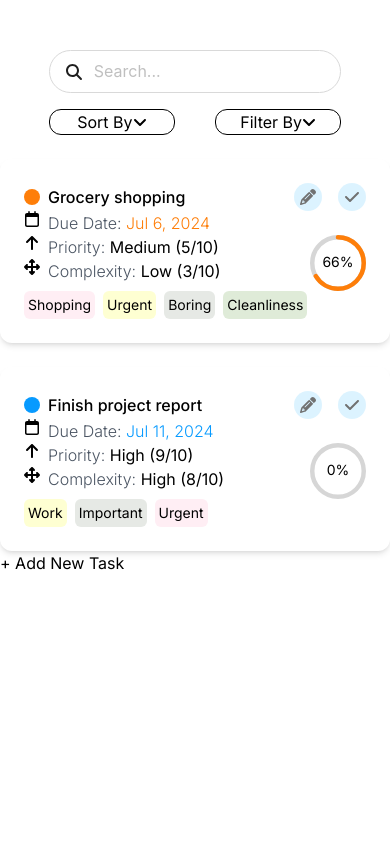
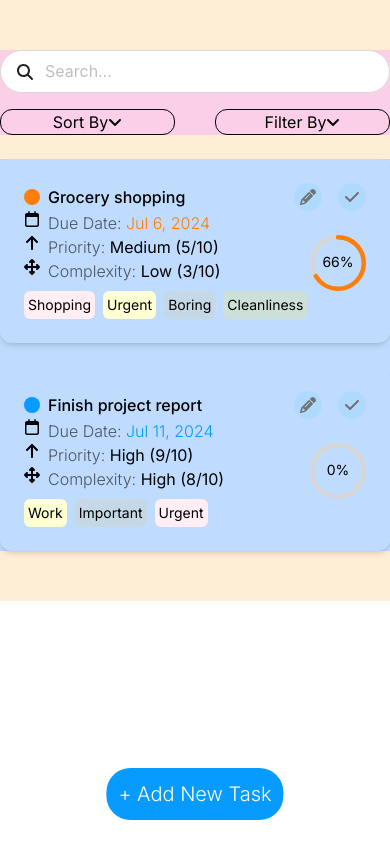
Before and after one commit to williamGarcia99x/Todo-React-app, a React (Vite) app: page /todos in a window 390 px wide. Built offline with nearby package versions, Linux system fonts and the light colour scheme.

Commit message:
styled Add New Task button and made responsive-design adjustments to main menu

```diff
--- a/src/App.jsx
+++ b/src/App.jsx
@@ -1,11 +1,28 @@
 import PageContainer from "./components/Layout/PageContainer";
-import AppRoutes from "./config/AppRoutes";
+import { BrowserRouter, Navigate, Route, Routes } from "react-router-dom";
+import MainMenu from "./pages/MainMenu/index";
+import TodoDetailedView from "./pages/TodoDetailedView/index";
+import EditTodo from "./pages/EditTodo/index";
+import AddNewTodo from "./pages/AddNewTodo/index";
+import { TodosProvider } from "./contexts/TodosContext";
 
 function App() {
   return (
-    <PageContainer>
-      <AppRoutes />
-    </PageContainer>
+    <div className="bg-slate-300">
+      <TodosProvider>
+        <BrowserRouter>
+          <Routes>
+            <Route index element={<Navigate replace to="todos" />} />
+            <Route path="todos" element={<MainMenu />} />
+            {/* Need to ensure ID exists before fully rendering TodoDetailedView. Otherwise route to the Page not Found page */}
+            <Route path="todos/:id" element={<TodoDetailedView />} />
+            <Route path="todos/edit/:id" element={<EditTodo />} />
+            <Route path="todos/new" element={<AddNewTodo />} />
+            <Route path="*" element={<div>Page Not Found</div>} />
+          </Routes>
+        </BrowserRouter>
+      </TodosProvider>
+    </div>
   );
 }
 
--- a/src/components/Layout/PageContainer.jsx
+++ b/src/components/Layout/PageContainer.jsx
@@ -1,5 +1,5 @@
 function PageContainer({ children }) {
-  return <div className="">{children}</div>;
+  return <div className="bg-slate-300">page container{children}</div>;
 }
 
 export default PageContainer;
--- a/src/config/AppRoutes.jsx
+++ /dev/null
@@ -1,26 +0,0 @@
-import { BrowserRouter, Navigate, Route, Routes } from "react-router-dom";
-import MainMenu from "../pages/MainMenu";
-import TodoDetailedView from "../pages/TodoDetailedView";
-import EditTodo from "../pages/EditTodo";
-import AddNewTodo from "../pages/AddNewTodo";
-import { TodosProvider } from "../contexts/TodosContext";
-
-function AppRoutes() {
-  return (
-    <TodosProvider>
-      <BrowserRouter>
-        <Routes>
-          <Route index element={<Navigate replace to="todos" />} />
-          <Route path="todos" element={<MainMenu />} />
-          {/* Need to ensure ID exists before fully rendering TodoDetailedView. Otherwise route to the Page not Found page */}
-          <Route path="todos/:id" element={<TodoDetailedView />} />
-          <Route path="todos/edit/:id" element={<EditTodo />} />
-          <Route path="todos/new" element={<AddNewTodo />} />
-          <Route path="*" element={<div>Page Not Found</div>} />
-        </Routes>
-      </BrowserRouter>
-    </TodosProvider>
-  );
-}
-
-export default AppRoutes;
--- a/src/index.css
+++ b/src/index.css
@@ -11,8 +11,7 @@
   .checklist-container {
     scrollbar-gutter: stable;
   }
-
-  .todo-editor-page-container {
+  .page-container-default {
     margin: 0 auto;
     max-width: 500px;
     padding: 50px 0;
--- a/src/pages/AddNewTodo/index.jsx
+++ b/src/pages/AddNewTodo/index.jsx
@@ -11,7 +11,7 @@
   }
 
   return (
-    <div className="todo-editor-page-container">
+    <div className="page-container-default">
       <div className="relative mb-7 text-3xl">
         <Link className="absolute" to="/todos">
           <p className="blue-hover-ring flex h-8 w-8 items-center justify-center rounded-[50%] hover:ring-2">
--- a/src/pages/EditTodo/index.jsx
+++ b/src/pages/EditTodo/index.jsx
@@ -17,7 +17,7 @@
   }
 
   return (
-    <div className="todo-editor-page-container">
+    <div className="page-container-default">
       <div className="relative mb-7 text-3xl">
         <Link className="absolute" to="/todos">
           <p className="blue-hover-ring flex h-8 w-8 items-center justify-center rounded-[50%] hover:ring-2">
--- a/src/pages/MainMenu/TodoList.jsx
+++ b/src/pages/MainMenu/TodoList.jsx
@@ -2,8 +2,8 @@
 
 function TodoList({ todos }) {
   return (
-    <main className="">
-      <ul className="flex flex-col gap-6">
+    <main>
+      <ul className="flex flex-col gap-6 bg-blue-200 lg:grid lg:grid-cols-2">
         {todos.map((todoObj) => (
           <TodoCard key={todoObj.id} todoObj={todoObj} />
         ))}
--- a/src/pages/MainMenu/index.jsx
+++ b/src/pages/MainMenu/index.jsx
@@ -92,10 +92,10 @@
 
   //We want the todos that have all of the selected tags
   return (
-    <div className="todo-editor-page-container">
-      <header className="mb-6 flex flex-col items-center">
+    <div className="page-container-default bg-orange-100 lg:max-w-[900px]">
+      <header className="mb-6 flex justify-center bg-pink-200">
         <form
-          className="flex w-[75%] flex-col gap-4"
+          className="flex basis-[400px] flex-col gap-4"
           onSubmit={(e) => e.preventDefault()}
         >
           <TextInput
@@ -116,7 +116,14 @@
         </form>
       </header>
       <TodoList todos={filteredTodos} />
-      <Link to="new">+ Add New Task</Link>
+      <div className="fixed bottom-6 left-1/2 flex -translate-x-1/2 justify-center">
+        <Link
+          className="rounded-3xl bg-main-blue p-3 text-xl font-light text-white"
+          to="new"
+        >
+          + Add New Task
+        </Link>
+      </div>
     </div>
   );
 }
```
